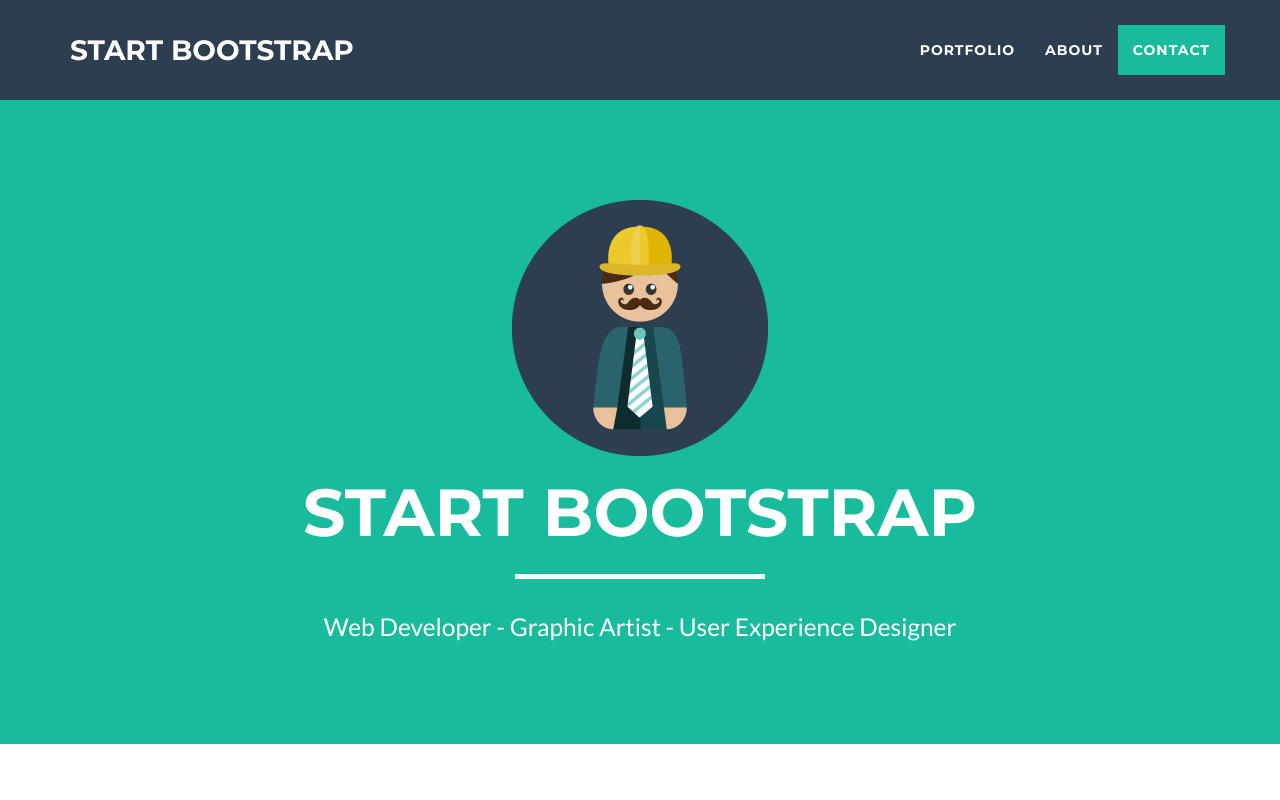
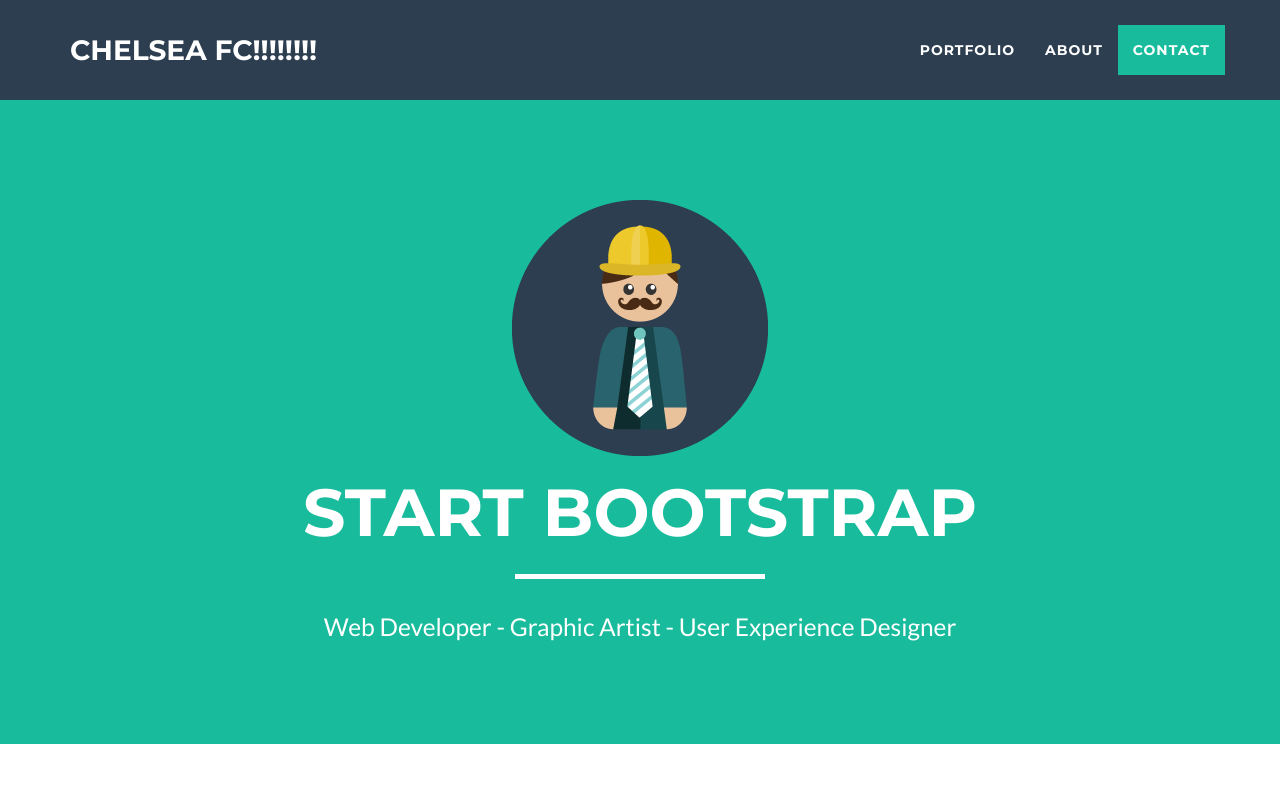
Before and after one commit to kshelat/website, a website: page index.html in a window 1280 px wide. Shown: the top 800 px of the page. Drawn offline with nearby package versions, Linux system fonts and the light colour scheme.

Commit message:
Added Chelsea FC!

```diff
--- a/index.html
+++ b/index.html
@@ -42,7 +42,7 @@
                 <button type="button" class="navbar-toggle" data-toggle="collapse" data-target="#bs-example-navbar-collapse-1">
                     <span class="sr-only">Toggle navigation</span> Menu <i class="fa fa-bars"></i>
                 </button>
-                <a class="navbar-brand" href="#page-top">Start Bootstrap</a>
+                <a class="navbar-brand" href="#page-top">Chelsea FC!!!!!!!!</a>
             </div>
 
             <!-- Collect the nav links, forms, and other content for toggling -->
```
